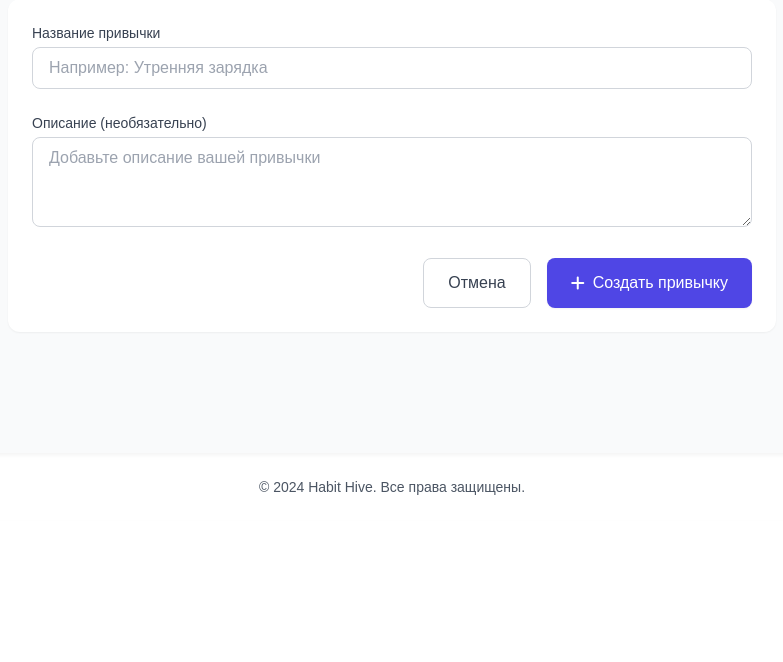
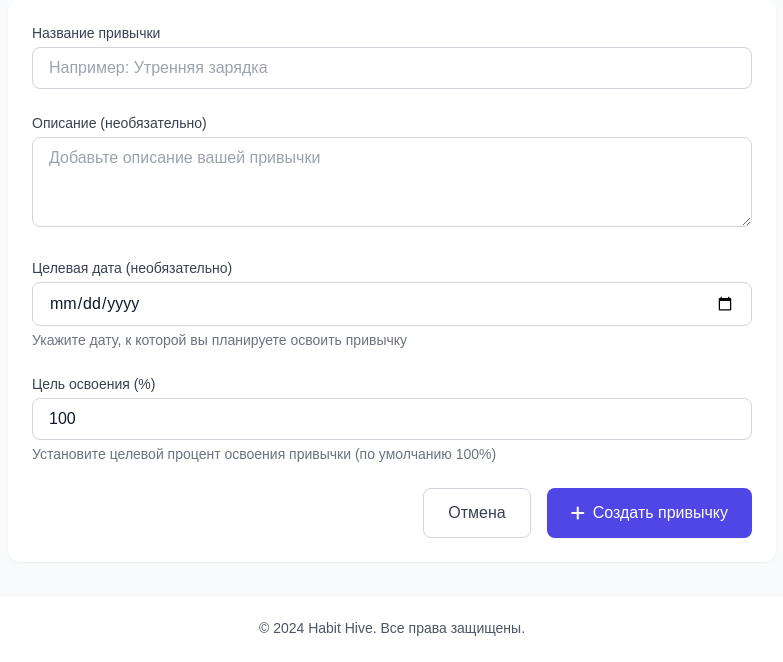
Before and after one commit to lexa946/habit-hive, a FastAPI app: page /habits/new in a window 1280 px wide. Shown: the part 279-941 px from the top of the page, without its empty margins (248-1031 px from the left). Before the commit the page ends 774 px from the top, so only its background shows below. Run offline with FastAPI, Linux system fonts and the light colour scheme; parts of the project's set-up code (start-up, migrations or seed data) failed here and were passed over; some libraries are stand-ins or nearby versions; some web fonts are replaced.

Commit message:
обнова

```diff
--- a/app/models/habit.py
+++ b/app/models/habit.py
@@ -1,5 +1,5 @@
 import uuid
-from datetime import datetime
+from datetime import datetime, date
 
 from sqlalchemy import UUID, ForeignKey, func
 from sqlalchemy.orm import Mapped, mapped_column, relationship
@@ -17,6 +17,9 @@ class Habit(Base):
     team_id: Mapped[str | None] = mapped_column(UUID(as_uuid=True), ForeignKey("teams.id"), nullable=True)
     created_at: Mapped[datetime] = mapped_column(default=datetime.utcnow)
     is_completed: Mapped[bool] = mapped_column(default=False)
+    target_date: Mapped[date | None] = mapped_column(nullable=True)  # Целевая дата завершения
+    mastery_progress: Mapped[int] = mapped_column(default=0)  # Прогресс освоения в процентах
+    mastery_goal: Mapped[int] = mapped_column(default=100)  # Целевой процент освоения
 
     user: Mapped["User"] = relationship(back_populates="habits")
     team: Mapped["Team"] = relationship(back_populates="habits", lazy="joined")
--- a/app/templates/habit_new.html
+++ b/app/templates/habit_new.html
@@ -50,7 +50,36 @@
                               placeholder="Добавьте описание вашей привычки"></textarea>
                 </div>
 
-                <div class="flex justify-end space-x-4">
+                <div>
+                    <label for="target_date" class="block text-sm font-medium text-gray-700 dark:text-gray-300 mb-1">
+                        Целевая дата (необязательно)
+                    </label>
+                    <input type="date"
+                           id="target_date"
+                           name="target_date"
+                           class="w-full px-4 py-2 rounded-lg border border-gray-300 dark:border-gray-600 bg-white dark:bg-gray-700 text-gray-900 dark:text-white focus:ring-2 focus:ring-primary-500 focus:border-primary-500 transition-colors duration-200">
+                    <p class="mt-1 text-sm text-gray-500 dark:text-gray-400">
+                        Укажите дату, к которой вы планируете освоить привычку
+                    </p>
+                </div>
+
+                <div>
+                    <label for="mastery_goal" class="block text-sm font-medium text-gray-700 dark:text-gray-300 mb-1">
+                        Цель освоения (%)
+                    </label>
+                    <input type="number"
+                           id="mastery_goal"
+                           name="mastery_goal"
+                           min="1"
+                           max="100"
+                           value="100"
+                           class="w-full px-4 py-2 rounded-lg border border-gray-300 dark:border-gray-600 bg-white dark:bg-gray-700 text-gray-900 dark:text-white focus:ring-2 focus:ring-primary-500 focus:border-primary-500 transition-colors duration-200">
+                    <p class="mt-1 text-sm text-gray-500 dark:text-gray-400">
+                        Установите целевой процент освоения привычки (по умолчанию 100%)
+                    </p>
+                </div>
+
+                <div class="flex justify-end space-x-4 mt-6">
                     <a href="/habits"
                        class="inline-flex items-center justify-center px-6 py-3 border border-gray-300 dark:border-gray-600 rounded-lg text-gray-700 dark:text-gray-300 hover:bg-gray-50 dark:hover:bg-gray-700 transition-colors duration-200">
                         <span>Отмена</span>
--- a/app/templates/index.html
+++ b/app/templates/index.html
@@ -23,6 +23,54 @@
         </a>
     </div>
 
+    <!-- Stats Section -->
+    <div class="grid grid-cols-1 md:grid-cols-3 gap-6 mb-8">
+        <!-- Overall Progress -->
+        <div class="bg-white dark:bg-gray-800 rounded-xl shadow-sm p-6">
+            <div class="flex items-center space-x-4">
+                <div class="w-12 h-12 rounded-full bg-blue-100 dark:bg-blue-900 flex items-center justify-center">
+                    <i class="fas fa-chart-line text-2xl text-blue-500 dark:text-blue-400"></i>
+                </div>
+                <div>
+                    <p class="text-sm text-gray-600 dark:text-gray-400">Общий прогресс</p>
+                    <p class="text-2xl font-bold text-gray-900 dark:text-white">
+                        {{ avg_mastery_progress }}%
+                    </p>
+                </div>
+            </div>
+        </div>
+
+        <!-- Streak -->
+        <div class="bg-white dark:bg-gray-800 rounded-xl shadow-sm p-6">
+            <div class="flex items-center space-x-4">
+                <div class="w-12 h-12 rounded-full bg-orange-100 dark:bg-orange-900 flex items-center justify-center">
+                    <i class="fas fa-fire text-2xl text-orange-500 dark:text-orange-400"></i>
+                </div>
+                <div>
+                    <p class="text-sm text-gray-600 dark:text-gray-400">Серия дней</p>
+                    <p class="text-2xl font-bold text-gray-900 dark:text-white">
+                        {{ streak }} дней
+                    </p>
+                </div>
+            </div>
+        </div>
+
+        <!-- Today's Progress -->
+        <div class="bg-white dark:bg-gray-800 rounded-xl shadow-sm p-6">
+            <div class="flex items-center space-x-4">
+                <div class="w-12 h-12 rounded-full bg-green-100 dark:bg-green-900 flex items-center justify-center">
+                    <i class="fas fa-check text-2xl text-green-500 dark:text-green-400"></i>
+                </div>
+                <div>
+                    <p class="text-sm text-gray-600 dark:text-gray-400">Выполнено сегодня</p>
+                    <p class="text-2xl font-bold text-gray-900 dark:text-white">
+                        {{ progress_percent }}%
+                    </p>
+                </div>
+            </div>
+        </div>
+    </div>
+
     <!-- Habits Section -->
     <div class="bg-white dark:bg-gray-800 rounded-xl shadow-sm p-6 mb-8">
         <h2 class="text-xl font-semibold text-gray-900 dark:text-white mb-6">
@@ -32,12 +80,21 @@
         <div class="space-y-4">
             {% for habit in habits %}
             <div class="group flex items-center justify-between bg-gray-50 dark:bg-gray-700 rounded-lg p-4 hover:bg-gray-100 dark:hover:bg-gray-600 transition-colors duration-200">
-                <span class="flex items-center space-x-3">
-                    <span class="{% if habit.completed %}line-through text-gray-400 dark:text-gray-500{% else %}text-gray-900 dark:text-white{% endif %}">
-                        {{ habit.name }}
-                    </span>
-                </span>
-                <form method="post" action="/toggle/{{ habit.id }}" class="flex-shrink-0">
+                <div class="flex-1">
+                    <div class="flex items-center justify-between mb-2">
+                        <span class="{% if habit.completed %}line-through text-gray-400 dark:text-gray-500{% else %}text-gray-900 dark:text-white{% endif %}">
+                            {{ habit.name }}
+                        </span>
+                        <span class="text-sm text-gray-500 dark:text-gray-400">
+                            {{ habit.mastery_progress }}% освоено
+                        </span>
+                    </div>
+                    <div class="w-full bg-gray-200 dark:bg-gray-600 rounded-full h-1.5">
+                        <div class="bg-green-500 h-1.5 rounded-full transition-all duration-500"
+                             style="width: {{ habit.mastery_progress }}%"></div>
+                    </div>
+                </div>
+                <form method="post" action="/toggle/{{ habit.id }}" class="flex-shrink-0 ml-4">
                     <button type="submit"
                             class="w-10 h-10 flex items-center justify-center rounded-full border border-gray-300 dark:border-gray-600 transition-all duration-200
                             {% if habit.completed %}bg-green-500 text-white border-green-500{% else %}hover:bg-gray-200 dark:hover:bg-gray-600{% endif %}">
```
Also changed, not shown: other parts of app/templates/index.html (+0 -48 lines), app/api/routers/frontend.py (+54 -10 lines), app/templates/habit.html (+18 -6 lines), app/templates/habits.html (+7 -2 lines), migrations/versions/9a06826eddf0_add_mastery_progress_and_target_date.py (added, +49 -0 lines).
